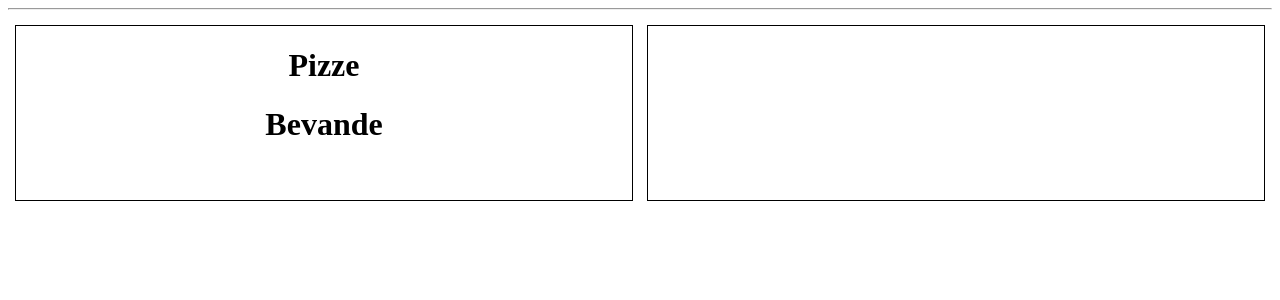
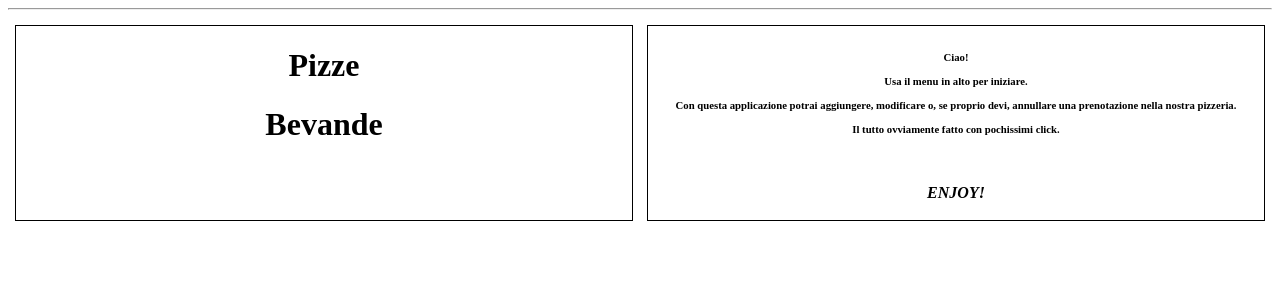
Before and after one commit to alessandro-bertelli/webapp_isa_tbd, a Flask app: page / in a window 1280 px wide. Shown: the part 63-363 px from the top of the page. Run offline with Flask 2, Linux system fonts and the light colour scheme; data that the repository does not hold is empty; some libraries are stand-ins or nearby versions.

Commit message:
Add welcome message index page

```diff
--- a/src/templates/base.html
+++ b/src/templates/base.html
@@ -27,7 +27,7 @@
         }
         .variable {
         flex: 1;
-        border: 0.3px solid black;
+        border: 0.1px solid black;
         margin:7px;
         }
     </style>
@@ -42,7 +42,7 @@
     <hr>
     <div class="parent">
         <div align="center" class="menu">{% block menu %}{% endblock %} <br><br></div>
-        <div class="variable"></div>
+        <div align="center" class="variable">{% block variable %}{% endblock %} <br><br></div>
     </div>
 </body>
 </html>
--- a/src/templates/index.html
+++ b/src/templates/index.html
@@ -15,3 +15,12 @@
         </div>
     {% endfor %}
 {% endblock %}
+
+{% block variable %}
+    <h6>
+            Ciao! <br><br> Usa il menu in alto per iniziare. <br><br>
+            Con questa applicazione potrai aggiungere, modificare o, se proprio devi, annullare una prenotazione nella nostra pizzeria. <br><br>
+            Il tutto ovviamente fatto con pochissimi click. <br><br><br>
+    </h6>
+    <strong><em>ENJOY!</em></strong>
+{% endblock %}
```
